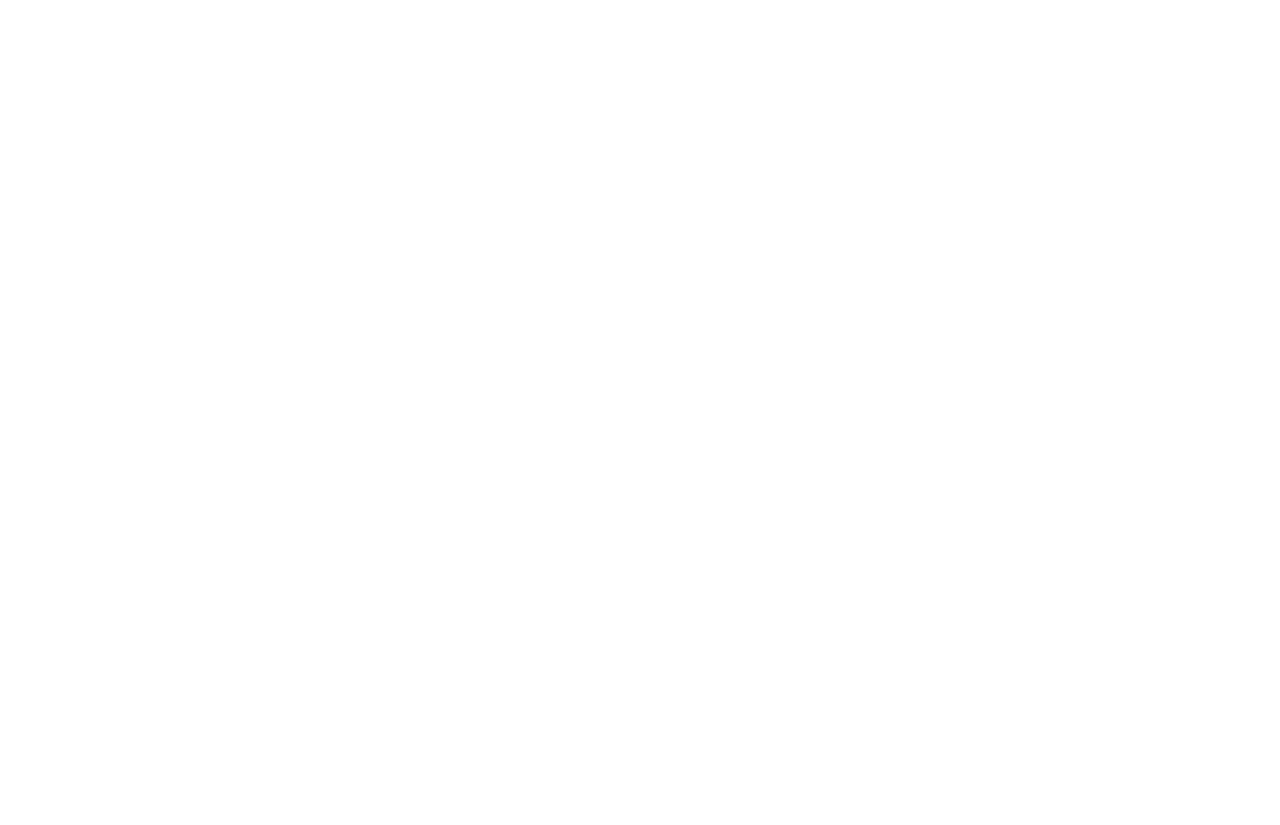
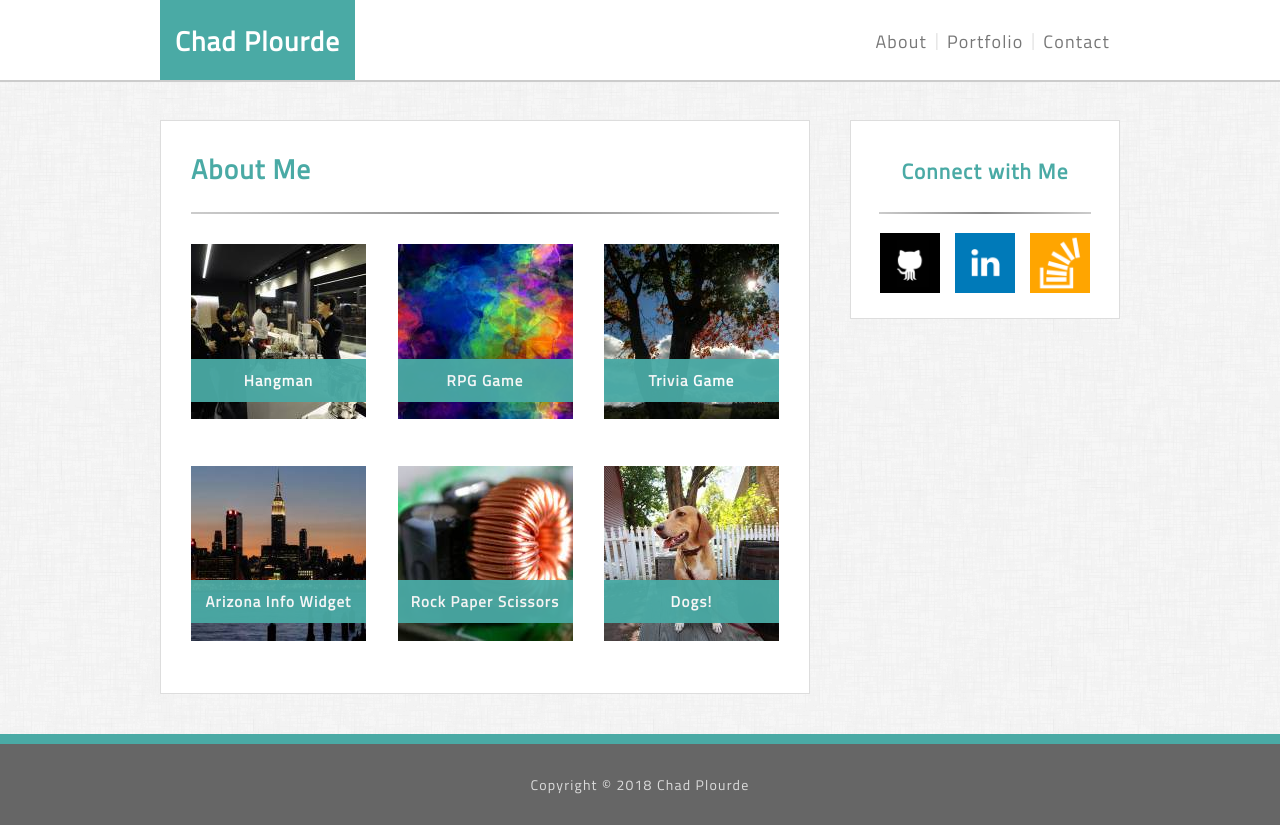
Before and after one commit to Cdplourde/Basic-Portfolio, a plain HTML site: page portfolio.html in a window 1280 px wide. Before the commit the page ends 800 px from the top, so only its background shows below. Drawn offline with Linux system fonts and the light colour scheme.

Commit message:
completed portfolio page

```diff
--- a/assets/css/style.css
+++ b/assets/css/style.css
@@ -137,6 +137,56 @@ input::-webkit-input-placeholder {
     opacity: 0.6;
 }
 
+/* Portfolio section */
+
+#portfolio li {
+    margin-bottom: 40px;
+}
+
+#portfolio img {
+    position: relative;
+    z-index: 1;
+}
+
+#portfolio ul {
+    display: flex;
+    position: relative;
+    width: inherit;
+    list-style-type: none;
+    padding-left: 0px;
+    flex-direction: row;
+    justify-content: space-between;
+    flex-wrap: wrap;
+    margin-bottom: 0px;
+    margin-top: 30px;
+}
+
+.picbanner1 {
+    position: absolute;
+    color: white;
+    background-color: #4aaaa5;
+    width: 175px;
+    padding-top: 10px;
+    padding-bottom: 10px;
+    text-align: center;
+    z-index: 2;
+    top: 90px;
+    opacity: 0.95;
+}
+
+.picbanner2 {
+    position: absolute;
+    color: white;
+    background-color: #4aaaa5;
+    width: 175px;
+    padding-top: 10px;
+    padding-bottom: 10px;
+    text-align: center;
+    z-index: 2;
+    bottom: 40px;
+    opacity: 0.95;
+}
+
 /* Connections section */
 
 #connect {
@@ -189,3 +239,8 @@ footer {
     color: #DCDCDC;
     font-size: 14px;
 }
+
+.photobanner {
+    background-color: #4aaaa5;
+    width: inherit;
+}
--- a/portfolio.html
+++ b/portfolio.html
@@ -0,0 +1,95 @@
+<!DOCTYPE html>
+<html lang="en">
+
+<head>
+    <meta charset="UTF-8">
+    <title>About</title>
+    <link rel="stylesheet" href="assets/css/style.css">
+    <link href="https://fonts.googleapis.com/css?family=Titillium+Web" rel="stylesheet">
+</head>
+
+<body>
+
+    <!-- Top Banner -->
+    <div id="banner"></div>
+    <!-- Content Container -->
+    <div id="container">
+        <!-- Nav Bar -->
+        <nav>
+            <h1>Chad Plourde</h1>
+            <a href="contact.html">Contact</a>
+            <a href="portfolio.html">Portfolio
+                <span class="divider">|</span>
+            </a>
+            <a href="index.html">About
+                <span class="divider">|</span>
+            </a>
+        </nav>
+        <!-- Portfolio section -->
+        <section class="body" id="portfolio">
+            <h1>About Me</h1>
+            <hr>
+            <ul>
+                <li>
+                    <a href="#">
+                            <img src="assets/images/hangman.jpg" alt="">
+                            <h5 class="picbanner1">Hangman</h5>
+                    </a>
+                </li>
+                <li>
+                    <a href="#">
+                        <img src="assets/images/rpggame.jpg" alt="">
+                        <h5 class="picbanner1">RPG Game</h5>
+                    </a>
+                </li>
+                <li>
+                    <a href="#">
+                        <img src="assets/images/trivia.jpg" alt="">
+                        <h5 class="picbanner1">Trivia Game</h5>
+                    </a>
+                </li>
+                <li>
+                    <a href="#">
+                        <img src="assets/images/arizona.jpg" alt="">
+                        <h5 class="picbanner2">Arizona Info Widget</h5>
+                    </a>
+                </li>
+                <li>
+                    <a href="#">
+                        <img src="assets/images/rockpaper.jpg" alt="">
+                        <h5 class="picbanner2">Rock Paper Scissors</h5>
+                    </a>
+                </li>
+                <li>
+                    <a href="#">
+                        <img src="assets/images/dog.jpg" alt="">
+                        <h5 class="picbanner2">Dogs!</h5>
+                    </a>
+                </li>
+            </ul>
+        </section>
+        <!-- Connections section -->
+        <section id="connect">
+            <h3>Connect with Me</h3>
+            <hr>
+            <div id="socials">
+                <a href="https://github.com/Cdplourde">
+                    <img src="assets/images/github.png" height="60" width="60" alt="github">
+                </a>
+                <a href="https://www.linkedin.com/in/chad-plourde-081b3b135/">
+                    <img src="assets/images/linkedin.png" height="60" width="60" alt="linkedin">
+                </a>
+                <a href="https://stackoverflow.com/users/9160027/chad-plourde">
+                    <img src="assets/images/stackoverflow.png" height="60" width="60" alt="stackoverflow">
+                </a>
+            </div>
+        </section>
+    </div>
+    <footer>
+        <div id="tealBar"></div>
+        <div id="copyright">Copyright &copy 2018 Chad Plourde</div>
+    </footer>
+
+</body>
+
+</html>
```
Also changed, not shown: contact.html (+7 -3 lines), index.html (+6 -2 lines), assets/images/arizona.jpg (added), assets/images/dog.jpg (added), assets/images/hangman.jpg (added), assets/images/rockpaper.jpg (added), assets/images/rpggame.jpg (added), assets/images/trivia.jpg (added).
